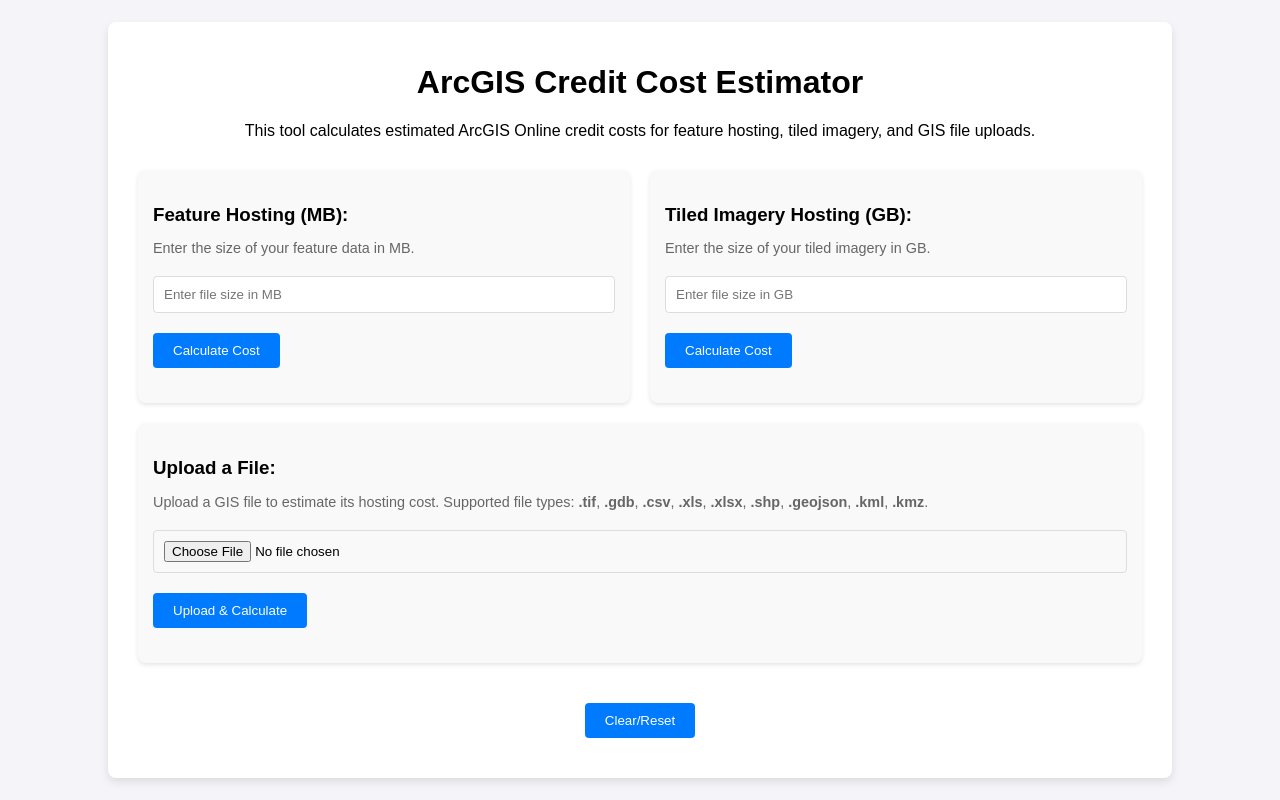
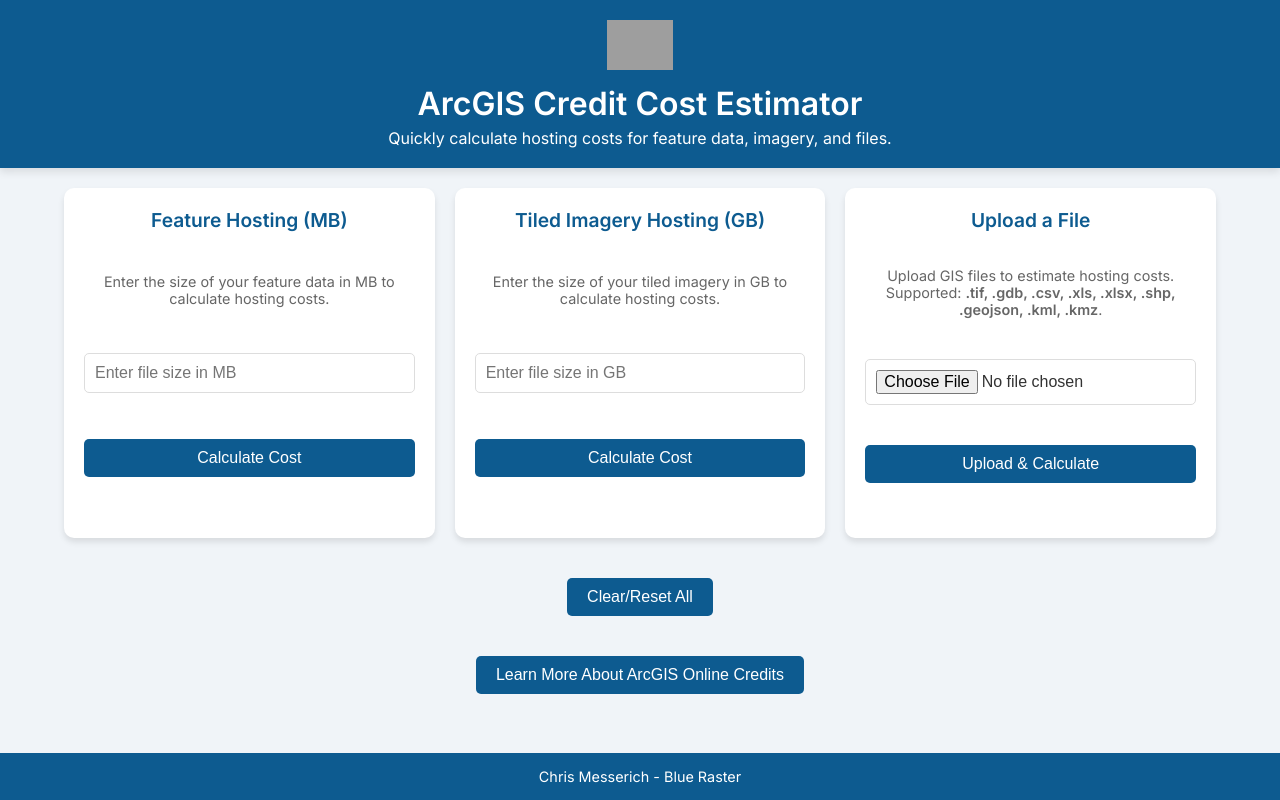
Before and after one commit to cmesserich-br/arcgis-online-credit-calculator, a plain HTML site: page index.html in a window 1280 px wide. Drawn offline with Linux system fonts and the light colour scheme; grey boxes are pictures that could not be loaded.

Commit message:
Update index.html
updated styling

```diff
--- a/index.html
+++ b/index.html
@@ -4,144 +4,212 @@
     <meta charset="UTF-8">
     <meta name="viewport" content="width=device-width, initial-scale=1.0">
     <title>ArcGIS Credit Cost Estimator</title>
+    <link href="https://fonts.googleapis.com/css2?family=Inter:wght@400;600&display=swap" rel="stylesheet">
     <style>
-        body {
-            font-family: Arial, sans-serif;
+        /* Global Styles */
+        * {
             margin: 0;
             padding: 0;
+            box-sizing: border-box;
+        }
+        body {
+            font-family: 'Inter', sans-serif;
+            background-color: #f0f4f8;
+            color: #333;
             display: flex;
-            justify-content: center;
+            flex-direction: column;
             align-items: center;
             min-height: 100vh;
-            background-color: #f4f4f9; /* Light gray background */
+            margin: 0;
         }
-        .container {
+
+        header {
+            background-color: #0D5B90; /* New Header Color */
+            color: white;
+            padding: 20px 0;
+            width: 100%;
             text-align: center;
-            padding: 20px;
-            background: #fff;
-            border-radius: 8px;
             box-shadow: 0 4px 8px rgba(0, 0, 0, 0.1);
-            width: 80%;
-            max-width: 1200px;
         }
-        .row {
-            display: flex;
-            justify-content: space-between;
-            align-items: flex-start;
-            flex-wrap: wrap;
-            margin: 20px 0;
-        }
-        .section {
-            flex: 1 1 calc(33% - 20px);
-            margin: 10px;
-            padding: 15px;
-            background-color: #f9f9f9;
-            border-radius: 8px;
-            box-shadow: 0 2px 4px rgba(0, 0, 0, 0.1);
-            text-align: left;
-        }
-        .section h3 {
-            margin-bottom: 5px;
-        }
-        .section p {
-            font-size: 0.9em;
-            color: #666;
+        header img {
+            max-height: 50px;
             margin-bottom: 10px;
         }
-        .section input[type="number"], .section input[type="file"] {
+        header h1 {
+            font-weight: 600;
+            font-size: 2rem;
+        }
+        header p {
+            font-size: 1rem;
+            margin-top: 5px;
+        }
+
+        .container {
+            width: 90%;
+            max-width: 1200px;
+            margin: 20px auto;
+            display: flex;
+            flex-wrap: wrap;
+            gap: 20px;
+            justify-content: center;
+        }
+        .card {
+            background-color: white;
+            border-radius: 10px;
+            box-shadow: 0 4px 6px rgba(0, 0, 0, 0.1);
+            padding: 20px;
+            flex: 1 1 calc(33% - 20px);
+            min-width: 300px;
+            text-align: center;
+            height: 350px; /* Ensures all cards are the same height */
+            display: flex;
+            flex-direction: column;
+            justify-content: space-between; /* Keeps content evenly distributed */
+            transition: transform 0.2s, box-shadow 0.2s;
+        }
+        .card:hover {
+            transform: translateY(-5px);
+            box-shadow: 0 6px 12px rgba(0, 0, 0, 0.15);
+        }
+        .card h3 {
+            color: #0D5B90;
+            font-size: 1.2rem;
+            margin-bottom: 10px;
+        }
+        .card p {
+            font-size: 0.9rem;
+            color: #666;
+            margin-bottom: 15px;
+        }
+        .card input[type="number"], .card input[type="file"] {
+            width: 100%;
             padding: 10px;
-            margin: 10px 0;
             border: 1px solid #ddd;
-            border-radius: 4px;
-            width: 100%; /* Ensures inputs stay within their container */
-            box-sizing: border-box; /* Includes padding and border in width calculation */
+            border-radius: 5px;
+            margin-bottom: 15px;
+            font-size: 1rem;
         }
-        button {
-            padding: 10px 20px;
-            margin: 10px 0;
+        .card button {
+            background-color: #0D5B90; /* Matches header/footer */
+            color: white;
             border: none;
-            border-radius: 4px;
-            background-color: #007bff; /* Blue button */
-            color: white; /* White text */
+            border-radius: 5px;
+            padding: 10px 15px;
             cursor: pointer;
+            font-size: 1rem;
+            transition: background-color 0.2s, transform 0.2s;
         }
-        button:hover {
-            background-color: #0056b3; /* Darker blue on hover */
+        .card button:hover {
+            background-color: #083b61;
+            transform: scale(1.05);
         }
         .result {
             margin-top: 10px;
-            font-size: 1.1em;
+            font-size: 1rem;
+            font-weight: 600;
+            color: #333;
         }
-        .error {
-            color: red;
-            margin-top: 10px;
+
+        .reset-btn {
+            margin-top: 20px;
+            background-color: #0D5B90;
+            color: white;
+            border: none;
+            padding: 10px 20px;
+            border-radius: 5px;
+            cursor: pointer;
+            font-size: 1rem;
+        }
+        .reset-btn:hover {
+            background-color: #083b61;
+        }
+
+        footer {
+            background-color: #0D5B90; /* Matches header */
+            color: white;
+            text-align: center;
+            padding: 15px 0;
+            width: 100%;
+            margin-top: auto;
+        }
+        footer p {
+            font-size: 0.9rem;
         }
     </style>
 </head>
 <body>
+    <header>
+        <img src="https://www.blueraster.com/wp-content/themes/blueraster/core/images/logo.png.webp?ver=1.0.0" alt="Blue Raster Logo">
+        <h1>ArcGIS Credit Cost Estimator</h1>
+        <p>Quickly calculate hosting costs for feature data, imagery, and files.</p>
+    </header>
+
     <div class="container">
-        <h1>ArcGIS Credit Cost Estimator</h1>
-        <p>This tool calculates estimated ArcGIS Online credit costs for feature hosting, tiled imagery, and GIS file uploads.</p>
-        <div class="row">
         <!-- Feature Hosting Section -->
-            <div class="section">
-                <h3>Feature Hosting (MB):</h3>
-                <p>Enter the size of your feature data in MB.</p>
+        <div class="card">
+            <h3>Feature Hosting (MB)</h3>
+            <p>Enter the size of your feature data in MB to calculate hosting costs.</p>
             <input type="number" id="featureSize" placeholder="Enter file size in MB">
             <button onclick="calculateFeatureCost()">Calculate Cost</button>
             <div id="featureResult" class="result"></div>
         </div>
 
         <!-- Tiled Imagery Hosting Section -->
-            <div class="section">
-                <h3>Tiled Imagery Hosting (GB):</h3>
-                <p>Enter the size of your tiled imagery in GB.</p>
+        <div class="card">
+            <h3>Tiled Imagery Hosting (GB)</h3>
+            <p>Enter the size of your tiled imagery in GB to calculate hosting costs.</p>
             <input type="number" id="imagerySize" placeholder="Enter file size in GB">
             <button onclick="calculateImageryCost()">Calculate Cost</button>
             <div id="imageryResult" class="result"></div>
         </div>
 
         <!-- File Upload Section -->
-            <div class="section">
-                <h3>Upload a File:</h3>
-                <p>Upload a GIS file to estimate its hosting cost. Supported file types: <strong>.tif</strong>, <strong>.gdb</strong>, <strong>.csv</strong>, <strong>.xls</strong>, <strong>.xlsx</strong>, <strong>.shp</strong>, <strong>.geojson</strong>, <strong>.kml</strong>, <strong>.kmz</strong>.</p>
+        <div class="card">
+            <h3>Upload a File</h3>
+            <p>Upload GIS files to estimate hosting costs. Supported: <strong>.tif, .gdb, .csv, .xls, .xlsx, .shp, .geojson, .kml, .kmz</strong>.</p>
             <input type="file" id="fileUpload" accept=".tif,.gdb,.csv,.xls,.xlsx,.shp,.geojson,.kml,.kmz">
             <button onclick="calculateFileCost()">Upload & Calculate</button>
             <div id="fileResult" class="result"></div>
         </div>
     </div>
-        <!-- Reset and Error Messages -->
-        <button onclick="resetAll()">Clear/Reset</button>
-        <div id="errorMessage" class="error"></div>
+
+    <button class="reset-btn" onclick="resetAll()">Clear/Reset All</button>
+
+    <div style="margin: 20px;">
+        <button class="reset-btn" onclick="window.open('https://doc.arcgis.com/en/arcgis-online/administer/credits.htm#ESRI_SECTION1_709121D2C7694DCAB9B8592F36F7A5BA', '_blank')">
+            Learn More About ArcGIS Online Credits
+        </button>
     </div>
+
+    <footer>
+        <p>Chris Messerich - Blue Raster</p>
+    </footer>
 
     <script>
         function calculateFeatureCost() {
             const sizeMB = document.getElementById('featureSize').value;
             if (!sizeMB || sizeMB <= 0) {
-                showErrorMessage("Please enter a valid size in MB for feature hosting.");
+                alert("Please enter a valid size in MB for feature hosting.");
                 return;
             }
             const cost = (sizeMB / 10) * 2.4;
             document.getElementById('featureResult').textContent = `Cost: ${cost.toFixed(2)} credits/month`;
-            clearErrorMessage();
         }
 
         function calculateImageryCost() {
             const sizeGB = document.getElementById('imagerySize').value;
             if (!sizeGB || sizeGB <= 0) {
-                showErrorMessage("Please enter a valid size in GB for tiled imagery hosting.");
+                alert("Please enter a valid size in GB for tiled imagery hosting.");
                 return;
             }
             const cost = sizeGB * 1.2;
             document.getElementById('imageryResult').textContent = `Cost: ${cost.toFixed(2)} credits/month`;
-            clearErrorMessage();
         }
 
         function calculateFileCost() {
             const fileInput = document.getElementById('fileUpload');
             if (!fileInput.files.length) {
-                showErrorMessage("Please select a file to upload.");
+                alert("Please select a file to upload.");
                 return;
             }
 
@@ -154,14 +222,13 @@
             } else if (file.name.endsWith('.gdb') || file.name.endsWith('.csv') || file.name.endsWith('.xls') || file.name.endsWith('.xlsx')) {
                 cost = (fileSizeMB / 10) * 2.4; // Feature hosting rate
             } else if (file.name.endsWith('.shp') || file.name.endsWith('.geojson') || file.name.endsWith('.kml') || file.name.endsWith('.kmz')) {
-                cost = (fileSizeMB / 10) * 2.4; // Feature hosting rate for these types
+                cost = (fileSizeMB / 10) * 2.4; // Feature hosting rate
             } else {
-                showErrorMessage("Unsupported file type. Please upload a valid GIS file.");
+                alert("Unsupported file type. Please upload a valid GIS file.");
                 return;
             }
 
             document.getElementById('fileResult').textContent = `File Size: ${fileSizeMB.toFixed(2)} MB | Cost: ${cost.toFixed(2)} credits/month`;
-            clearErrorMessage();
         }
 
         function resetAll() {
@@ -171,15 +238,6 @@
             document.getElementById('featureResult').textContent = '';
             document.getElementById('imageryResult').textContent = '';
             document.getElementById('fileResult').textContent = '';
-            clearErrorMessage();
-        }
-
-        function showErrorMessage(message) {
-            document.getElementById('errorMessage').textContent = message;
-        }
-
-        function clearErrorMessage() {
-            document.getElementById('errorMessage').textContent = '';
         }
     </script>
 </body>
```
Lines whose indentation alone changed are shown as unchanged.
